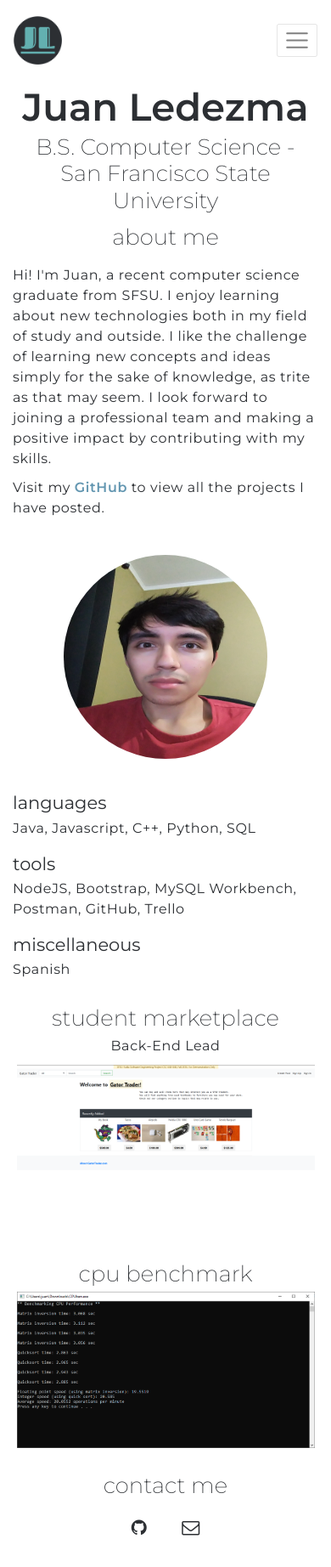
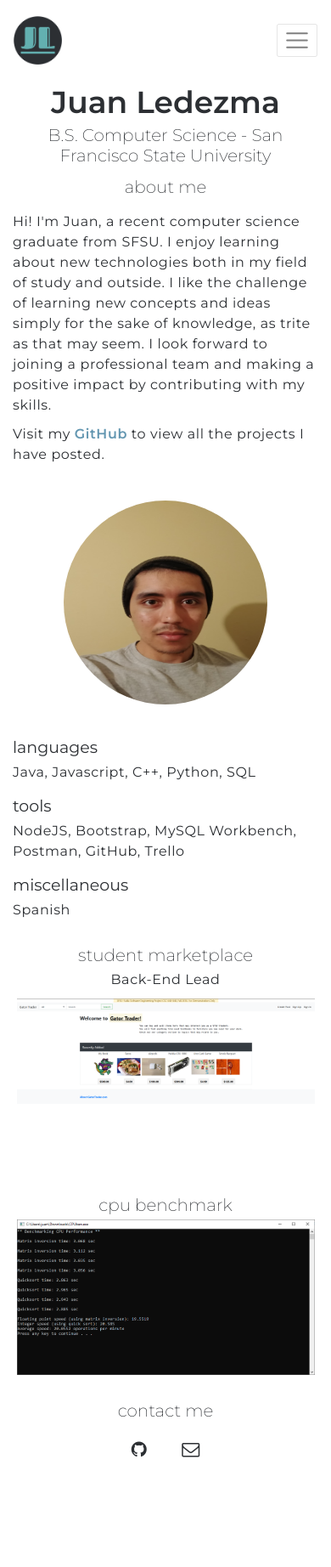
Before and after one commit to jledzeppelin/jledzeppelin.github.io, a Jekyll site: the page built from index.html, in a window 390 px wide. Shown: the whole page at 85% size. Built offline with Jekyll 4.4.1, drawn with Linux system fonts in a browser that asks for light colours; after the commit the page ends 1752 px from its top, so only the background shows below that.

Commit message:
reduce heading font sizes for phones

```diff
--- a/css/main.css
+++ b/css/main.css
@@ -167,3 +167,16 @@ h3 {
 
 
 /********************* MEDIA ************************/
+
+/* Extra small devices (portrait phones, less than 576px) */
+@media (max-width: 575.98px) {
+    h1 {
+        font-size: 3.6rem;
+    }
+    h2 {
+        font-size: 2rem;
+    }
+    h3 {
+        font-size: 1.9rem;
+    }
+}
--- a/index.html
+++ b/index.html
@@ -40,7 +40,7 @@ layout: main
             </div>
             <div class="col-lg-6 col-md-10 col-sm-12 hori-center">
 
-                <img class="rounded-circle my-lg-3 image-me" src="img/me.jpg" alt="picture of me :)" width="240" height="240">
+                <img class="rounded-circle my-lg-3 image-me" src="img/profile-pic.jpg" alt="picture of me :)" width="240" height="240">
             </div>
 
             <div class="col-lg-12 hori-center">
@@ -77,7 +77,7 @@ layout: main
             </div>
         </div>
     </div>
-    <a href="#">
+    <a href="project-gator-trader.html">
         <figure class="image-project image-background"><img src="img/gator-trader/gt-front.PNG" alt="project image"></figure>
     </a>
 </section>
@@ -90,7 +90,7 @@ layout: main
             </div>
         </div>
     </div>
-    <a href="#">
+    <a href="project-cpu-benchmark.html">
         <figure class="image-project image-background"><img src="img/cpu-benchmark/cpu-benchmark.PNG" alt="project image"></figure>
     </a>
 </section>
```
Also changed, not shown: img/me.jpg (deleted), img/profile-pic.jpg (added).
